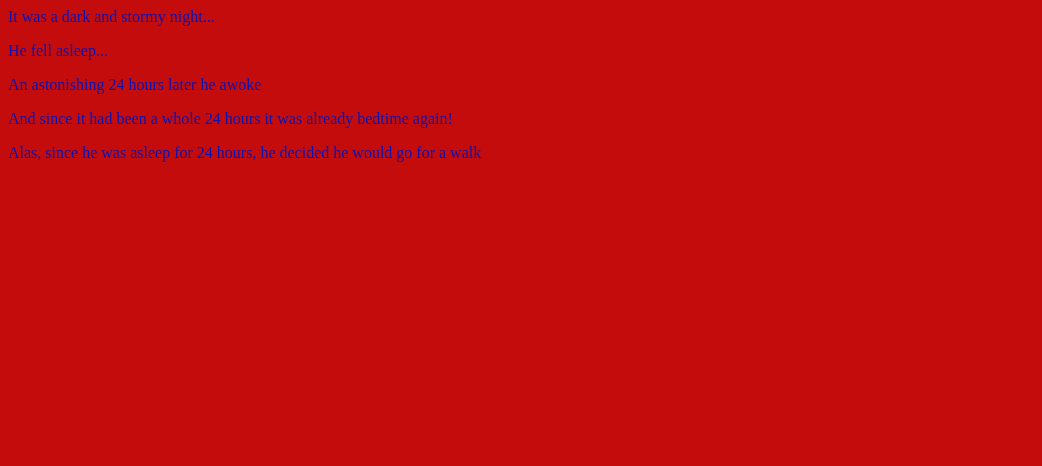
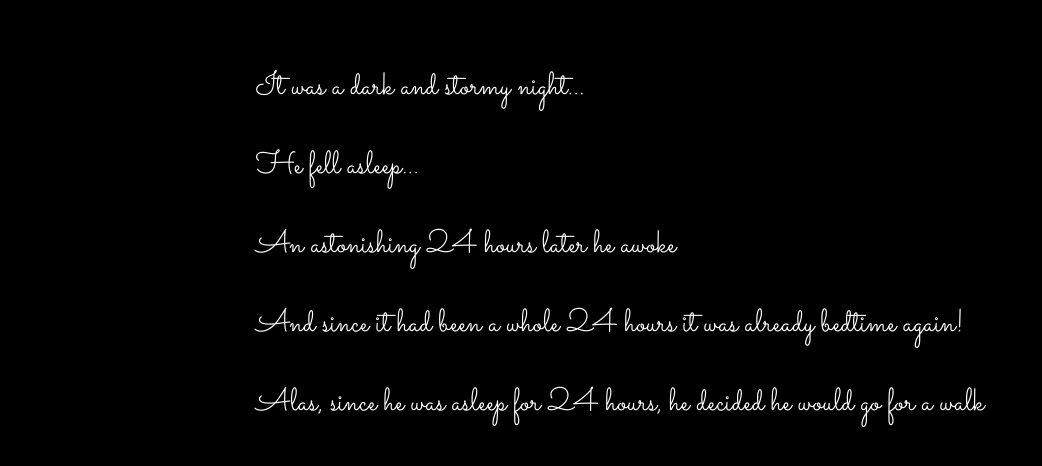
Before and after one commit to TylerK11/fireside-story, a plain HTML site: page index.html in a window 1280 px wide. Shown: the whole page, without its empty margins (0-1042 px from the left). Drawn offline with Linux system fonts and the light colour scheme.

Commit message:
spiced up the style and font

```diff
--- a/index.html
+++ b/index.html
@@ -1,6 +1,7 @@
 <html>
   <head>
   <link rel = "stylesheet" type = "text/css" href = "style.css" >
+  <link href="https://fonts.googleapis.com/css?family=Sacramento" rel="stylesheet">
   <body>
     <p>It was a dark and stormy night...</p>
     <p>He fell asleep...</p>
--- a/style.css
+++ b/style.css
@@ -1,5 +1,9 @@
 body {
-    color:rgb(16, 18, 173);
-    background-color: rgb(197, 12, 12);
-
-}
+    color: white;
+    background-color: black;
+    font-family: 'Sacramento', cursive;
+    font-size: 32px;
+    margin-top: 5%;
+    margin-left: 20%;
+    margin-right: 20%;
+  }
```
